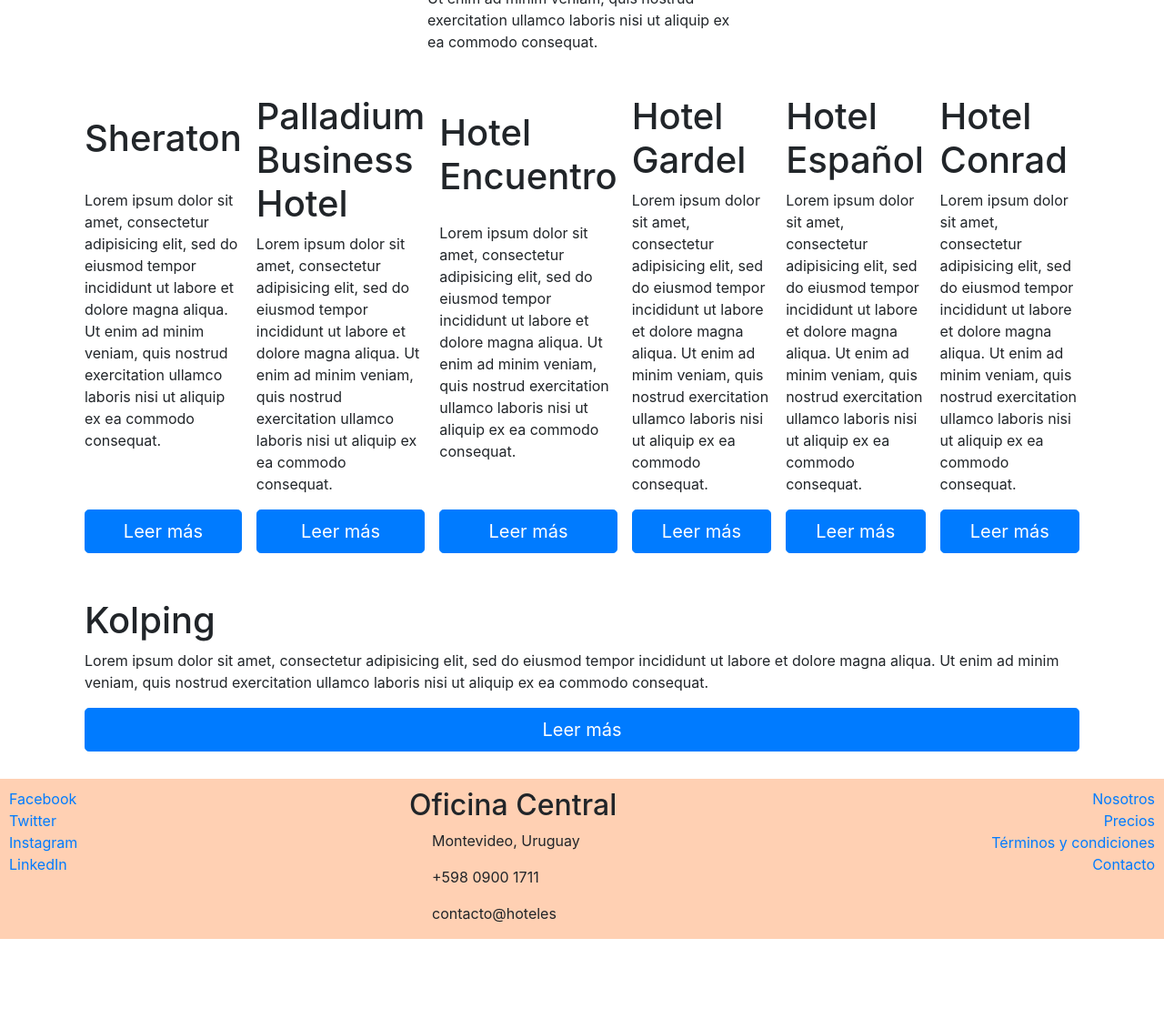
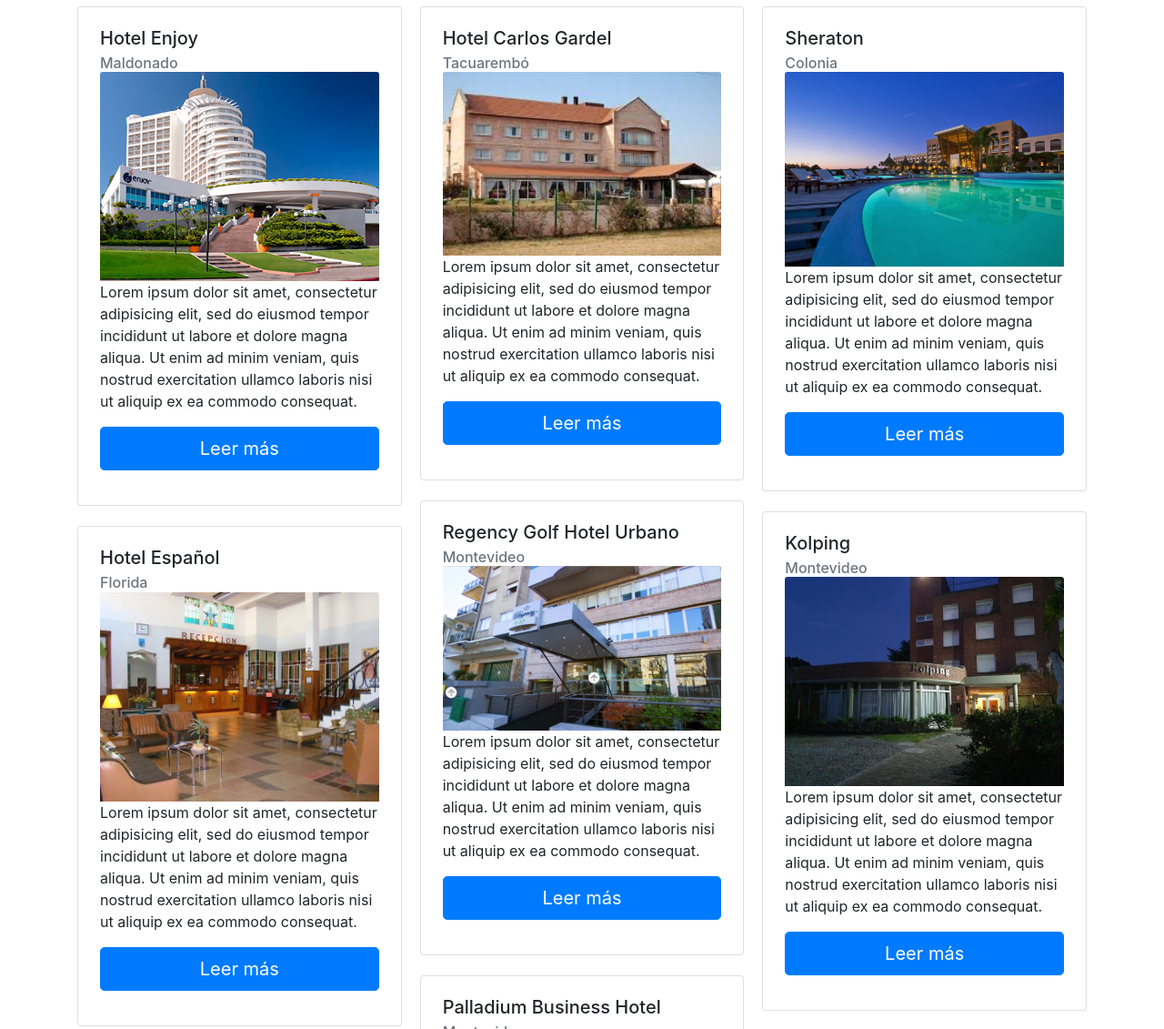
Before and after one commit to DanaKristhel/Proyecto-en-bootstrap, a website: page index.html in a window 1280 px wide. Shown: the part 584-1715 px from the top of the page at 91% size. Before the commit the page ends 1616 px from the top, so only its background shows below. Drawn offline with nearby package versions, Linux system fonts and the light colour scheme; a web font is replaced by a local one.

Commit message:
Card estilos y imagenes

```diff
--- a/css/main.css
+++ b/css/main.css
@@ -24,8 +24,8 @@
 }
 .card-hotel{
     margin-top: 10px;
-    flex: 1 150px;
-    padding: 4px 8px 4px 8px
+    flex: 1 200px;
+    padding: 2px 4px 2px 4px
    /*d-flex;
    flex-column;
    justify-space-content-between;*/
@@ -34,3 +34,7 @@
     width: 100%;
 
 }
+.card{
+    min-width: 250px;
+    img-max-width: 50px;
+}
--- a/index.html
+++ b/index.html
@@ -54,69 +54,97 @@
           </div>
           <div class="d-flex flex-wrap flex-row-reverse">
             <div class="col- col-md-4 col-sm-6">
-                  <p> <h1>Como reservar</h1>
+              <p> <h3>Como reservar</h3>
                     Lorem ipsum dolor sit amet, consectetur adipisicing elit, sed do eiusmod
                   tempor incididunt ut labore et dolore magna aliqua. Ut enim ad minim veniam, quis nostrud exercitation ullamco laboris nisi ut aliquip ex ea commodo consequat.</p>
             </div>
             <div class="col- col-md-4 col-sm-6">
-                  <p> <h1>Que ventajas tiene la reserva anticipada</h1>
+              <p> <h3>Que ventajas tiene la reserva anticipada</h3>
                     Lorem ipsum dolor sit amet, consectetur adipisicing elit, sed do eiusmod
                     tempor incididunt ut labore et dolore magna aliqua. Ut enim ad minim veniam, quis nostrud exercitation ullamco laboris nisi ut aliquip ex ea commodo consequat.</p>
             </div>
             <div class="col- col-md-4 col-sm-6">
-                  <p> <h1>Mas informacion</h1>
+              <p><h3>Mas informacion</h3>
                     Lorem ipsum dolor sit amet, consectetur adipisicing elit, sed do eiusmod
                     tempor incididunt ut labore et dolore magna aliqua. Ut enim ad minim veniam, quis nostrud exercitation ullamco laboris nisi ut aliquip ex ea commodo consequat.</p>
             </div>
           </div>
 
-
-        <div class="d-flex flex-wrap flex-row-reverse">
-        <div class="card-hotel d-flex flex-column justify-content-between">
-            <p> <h1>Hotel Conrad</h1>
-              Lorem ipsum dolor sit amet, consectetur adipisicing elit, sed do eiusmod
+          <div class="card-columns">
+            <div class="card card-hotel justify-content-between">
+              <div class="card-body">
+                <h5 class="card-title">Hotel Enjoy</h5>
+                <h6 class="card-subtitle text-muted">Maldonado</h6>
+                <img class="card-img-top" src="/images/enjoy.jpg" alt="Hotel Enjoy">
+                <p class="card-text">Lorem ipsum dolor sit amet, consectetur adipisicing elit, sed do eiusmod
                   tempor incididunt ut labore et dolore magna aliqua. Ut enim ad minim veniam, quis nostrud exercitation ullamco laboris nisi ut aliquip ex ea commodo consequat.</p>
                 <p><a class="btn btn-primary btn-lg btn-reserva" role="button">Leer más</a></p>
               </div>
-            <div class="card-hotel d-flex flex-column justify-content-between">
-            <p> <h1>Hotel Español</h1>
-             Lorem ipsum dolor sit amet, consectetur adipisicing elit, sed do eiusmod
+            </div>
+            <div class="card card-hotel justify-content-between">
+              <div class="card-body">
+                <h5 class="card-title">Hotel Español</h5>
+                <h6 class="card-subtitle text-muted">Florida</h6>
+                <img class="card-img-top" src="/images/hotel-espanol.jpg" alt="Hotel Español">
+                <p class="card-text">Lorem ipsum dolor sit amet, consectetur adipisicing elit, sed do eiusmod
                 tempor incididunt ut labore et dolore magna aliqua. Ut enim ad minim veniam, quis nostrud exercitation ullamco laboris nisi ut aliquip ex ea commodo consequat.</p>
                 <p><a class="btn btn-primary btn-lg btn-reserva" role="button">Leer más</a></p>
               </div>
-             <div class="card-hotel d-flex flex-column justify-content-between">
-             <p> <h1>Hotel Gardel</h1>
-              Lorem ipsum dolor sit amet, consectetur adipisicing elit, sed do eiusmod
+            </div>
+            <div class="card card-hotel justify-content-between">
+              <div class="card-body">
+                <h5 class="card-title">Hotel Carlos Gardel</h5>
+                <h6 class="card-subtitle text-muted">Tacuarembó</h6>
+                <img class="card-img-top" src="/images/gardel.jpg" alt="Hotel Carlos Gardel">
+                <p class="card-text">Lorem ipsum dolor sit amet, consectetur adipisicing elit, sed do eiusmod
                   tempor incididunt ut labore et dolore magna aliqua. Ut enim ad minim veniam, quis nostrud exercitation ullamco laboris nisi ut aliquip ex ea commodo consequat.</p>
                 <p><a class="btn btn-primary btn-lg btn-reserva" role="button">Leer más</a></p>
               </div>
-              <div class="card-hotel d-flex flex-column justify-content-between">
-              <p> <h1>Hotel Encuentro</h1>
-              Lorem ipsum dolor sit amet, consectetur adipisicing elit, sed do eiusmod
+            </div>
+            <div class="card card-hotel justify-content-between">
+              <div class="card-body">
+                <h5 class="card-title">Regency Golf Hotel Urbano</h5>
+                <h6 class="card-subtitle text-muted">Montevideo</h6>
+                <img class="card-img-top" src="/images/Regency Golf Hotel Urbano.jpg" alt="Regency Golf Hotel Urbano">
+                <p class="card-text">Lorem ipsum dolor sit amet, consectetur adipisicing elit, sed do eiusmod
                   tempor incididunt ut labore et dolore magna aliqua. Ut enim ad minim veniam, quis nostrud exercitation ullamco laboris nisi ut aliquip ex ea commodo consequat.</p>
                 <p><a class="btn btn-primary btn-lg btn-reserva" role="button">Leer más</a></p>
               </div>
-              <div class="card-hotel d-flex flex-column justify-content-between">
-                <p> <h1>Palladium Business Hotel</h1>
-                  Lorem ipsum dolor sit amet, consectetur adipisicing elit, sed do eiusmod
+            </div>
+            <div class="card card-hotel justify-content-between">
+              <div class="card-body">
+                <h5 class="card-title">Palladium Business Hotel</h5>
+                <h6 class="card-subtitle text-muted">Montevideo</h6>
+                <img class="card-img-top" src="/images/Palladium Business Hotel.jpg" alt="Palladium Business Hotel">
+                <p class="card-text">Lorem ipsum dolor sit amet, consectetur adipisicing elit, sed do eiusmod
                   tempor incididunt ut labore et dolore magna aliqua. Ut enim ad minim veniam, quis nostrud exercitation ullamco laboris nisi ut aliquip ex ea commodo consequat.</p>
                 <p><a class="btn btn-primary btn-lg btn-reserva" role="button">Leer más</a></p>
               </div>
-                <div class="card-hotel d-flex flex-column justify-content-between">
-                <p> <h1>Sheraton</h1>
-                 Lorem ipsum dolor sit amet, consectetur adipisicing elit, sed do eiusmod
+            </div>
+            <div class="card card-hotel justify-content-between">
+              <div class="card-body">
+                <h5 class="card-title">Sheraton</h5>
+                <h6 class="card-subtitle text-muted">Colonia</h6>
+                <img class="card-img-top" src="/images/sheraton.jpg" alt="Sheraton">
+                <p class="card-text"> Lorem ipsum dolor sit amet, consectetur adipisicing elit, sed do eiusmod
                   tempor incididunt ut labore et dolore magna aliqua. Ut enim ad minim veniam, quis nostrud exercitation ullamco laboris nisi ut aliquip ex ea commodo consequat.</p>
                 <p><a class="btn btn-primary btn-lg btn-reserva" role="button">Leer más</a></p>
               </div>
-                 <div class="card-hotel d-flex flex-column justify-content-between">
-                 <p> <h1>Kolping</h1>
-                  Lorem ipsum dolor sit amet, consectetur adipisicing elit, sed do eiusmod
+            </div>
+            <div class="card card-hotel justify-content-between">
+              <div class="card-body">
+                <h5 class="card-title">Kolping</h5>
+                <h6 class="card-subtitle text-muted">Montevideo</h6>
+                <img class="card-img-top" src="/images/Kolping.jpg" alt="Kolping">
+                <p class="card-text"> Lorem ipsum dolor sit amet, consectetur adipisicing elit, sed do eiusmod
                   tempor incididunt ut labore et dolore magna aliqua. Ut enim ad minim veniam, quis nostrud exercitation ullamco laboris nisi ut aliquip ex ea commodo consequat.</p>
                 <p><a class="btn btn-primary btn-lg btn-reserva" role="button">Leer más</a></p>
               </div>
-
             </div>
           </div>
+        </div>
+
+
         <footer class="footer">
             <div class="row">
             <div class="col-sm-4 d-flex flex-column">
```
Also changed, not shown: images/Kolping.jpg (added), images/Palladium Business Hotel.jpg (added), images/Regency Golf Hotel Urbano.jpg (added), images/enjoy.jpg (added), images/gardel.jpg (added), images/hotel-espanol.jpg (added), images/sheraton.jpg (added). Lines whose indentation alone changed are shown as unchanged.
